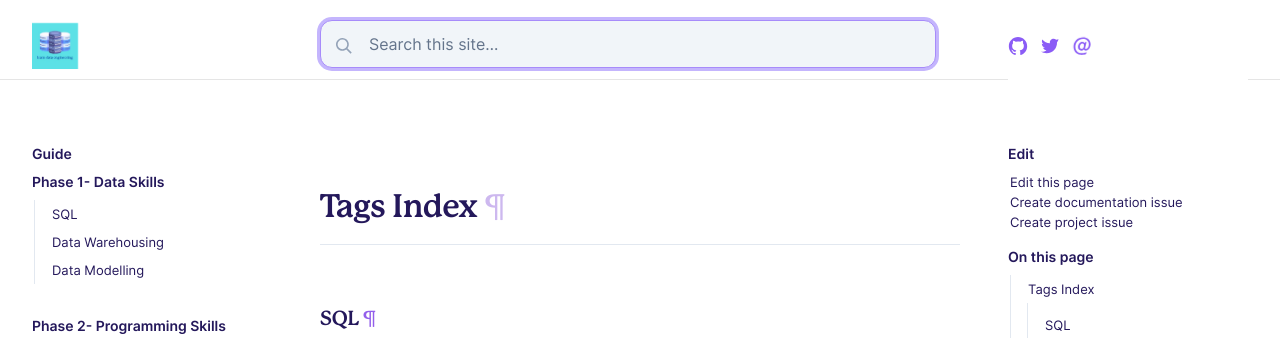
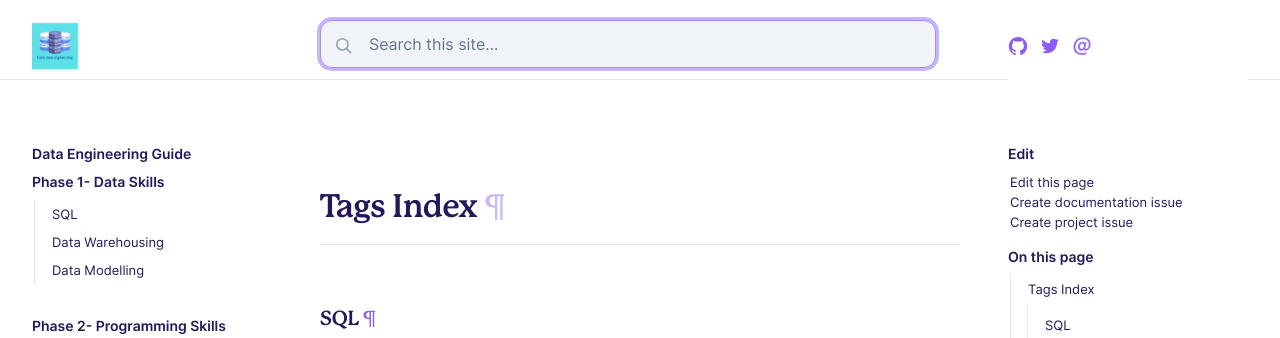
Before and after one commit to learndataengineering/learndataengineering.guide, a Jekyll site: the page built from pages/tags.html, in a window 1280 px wide. Shown: the top 338 px of the page. Built offline with Jekyll 4.4.1, drawn with Linux system fonts in a browser that asks for light colours.

Commit message:
Change main title

```diff
--- a/_data/toc.yml
+++ b/_data/toc.yml
@@ -1,4 +1,4 @@
-- title: Guide
+- title: Data Engineering Guide
   url: ""
 - title: "Phase 1- Data Skills"
   url: "phase1/data-skills"
```
